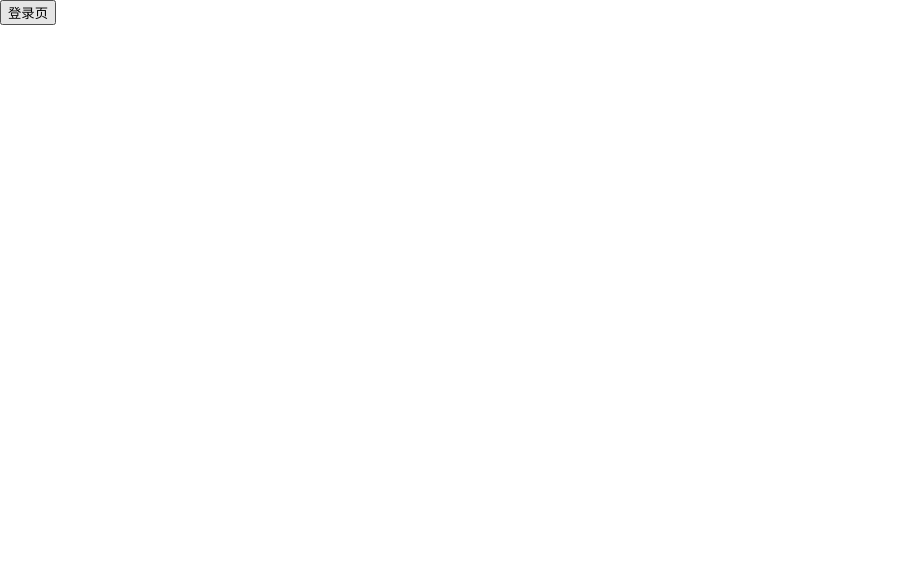
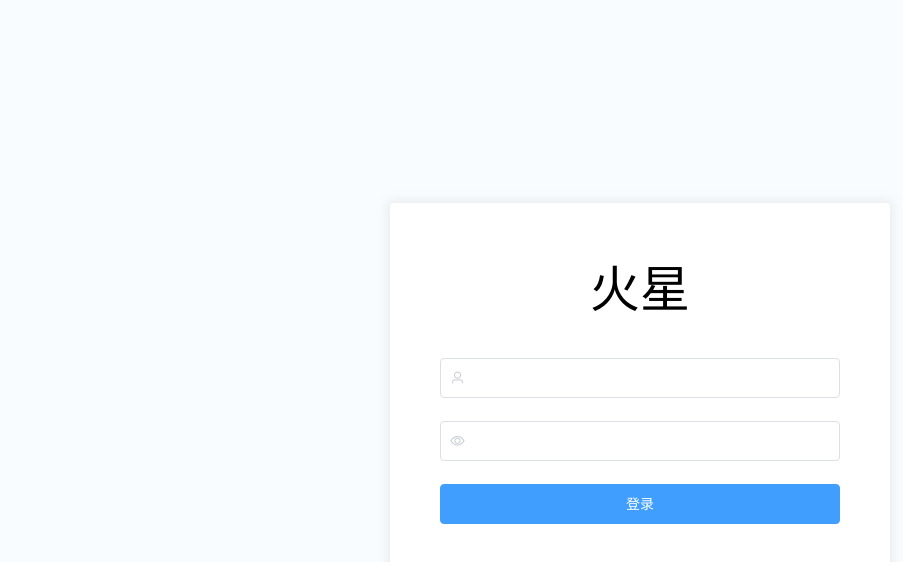
Before and after one commit to fangfeiyue/management-front, a Vue app: page /#/login in a window 1280 px wide. Shown: the top 562 px of the page, without its empty margins (0-903 px from the left). Built offline with nearby package versions, Linux system fonts and the light colour scheme.

Commit message:
登录布局开发

```diff
--- a/src/router/index.js
+++ b/src/router/index.js
@@ -1,29 +1,36 @@
 import { createRouter, createWebHashHistory } from 'vue-router';
-import Home from '../views/Home.vue'
-import Login from '../views/Login.vue'
-import Welcome from '../components/Welcome.vue'
+import Home from '../views/Home.vue';
 
-const routes = [{
+const routes = [
+	{
 		path: '/',
 		redirect: '/home/welcome'
-},{
+	},
+	{
 		name: 'home',
 		path: '/home',
 		component: Home,
-  children: [{
+		children: [
+			{
 				name: 'welcome',
-    component: Welcome,
+				component: () => import('../components/Welcome.vue'),
 				path: 'welcome'
-  }]
-}, {
+			}
+		]
+	},
+	{
 		name: 'login',
 		path: '/login',
-  component: Login
-}];
+		meta: {
+			title: '登录'
+		},
+		component: () => import('../views/Login.vue')
+	}
+];
 
 const router = createRouter({
 	routes,
 	history: createWebHashHistory()
-})
+});
 
 export default router;
--- a/src/views/Login.vue
+++ b/src/views/Login.vue
@@ -1,7 +1,55 @@
 <template>
-  <div>
-    <button>登录页</button>
+  <div class="login-container">
+    <div class="modal">
+      <el-form>
+        <div class="title">火星</div>
+        <el-form-item>
+          <el-input
+            type="text"
+            prefix-icon="el-icon-user"
+          ></el-input>
+        </el-form-item>
+        <el-form-item>
+          <el-input
+            type="password"
+            prefix-icon="el-icon-view"
+          ></el-input>
+        </el-form-item>
+        <el-form-item>
+          <el-button type="primary"
+            class="btn-login"
+          >登录</el-button
+          >
+        </el-form-item>
+      </el-form>
+    </div>
   </div>
 </template>
 <script>
 </script>
+<style lang="scss" scoped>
+  .login-container {
+    width: 100vw;
+    height: 100vh;
+    display: flex;
+    justify-content: center;
+    align-items: center;
+    background-color: #f9fcff;
+    .title {
+      font-size: 50px;
+      line-height: 1.5;
+      text-align: center;
+      margin-bottom: 30px;
+    }
+    .modal {
+      width: 500px;
+      padding: 50px;
+      background-color: #fff;
+      border-radius: 4px;
+      box-shadow: 0px 0px 10px 3px #c7c9cb4d;
+      .btn-login {
+        width: 100%;
+      }
+    }
+  }
+</style>
```
Lines whose indentation alone changed are shown as unchanged.
